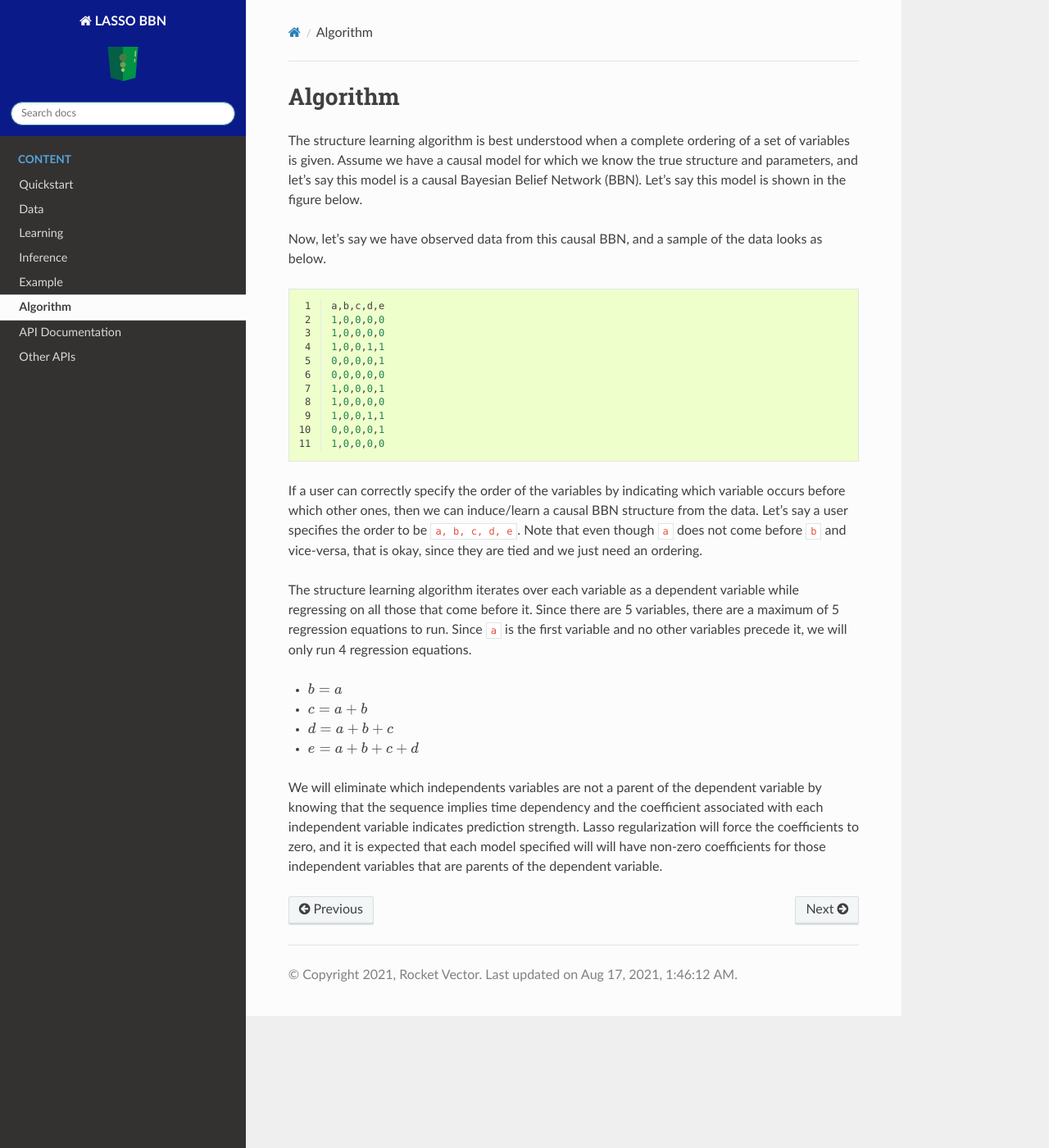
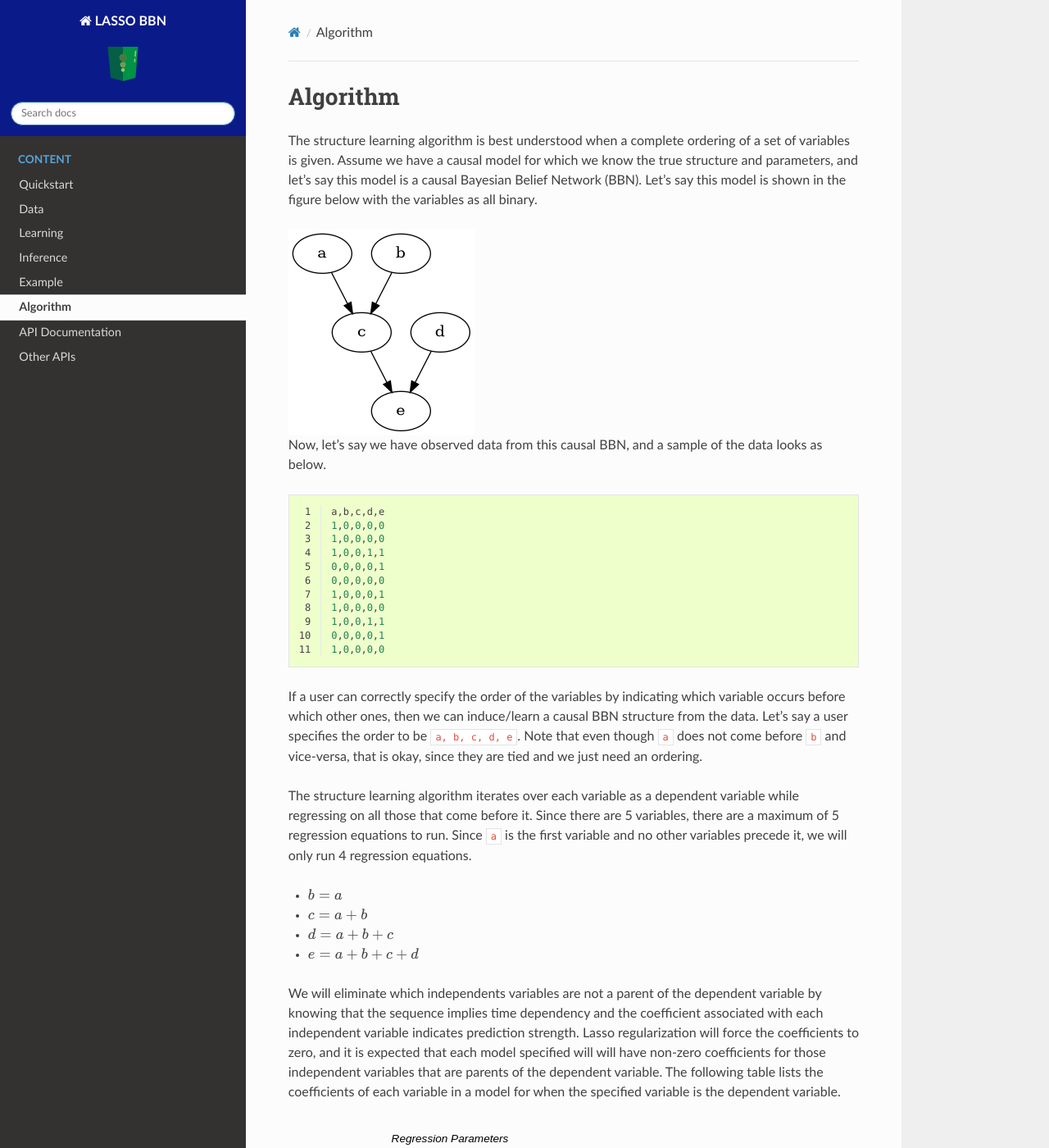
Before and after one commit to oneoffcoder/lasso-bbn, a Sphinx documentation site: the page built from docs/source/algorithm.rst, in a window 1280 px wide and 1400 px high. Shown: the whole window at 82% size. Built offline with Sphinx 7.4.7 and the Read the Docs theme 2.0.0, drawn with Linux system fonts in a browser that asks for light colours; some of the changed text lies outside the part shown.

Commit message:
add algo section

```diff
--- a/docs/source/algorithm.rst
+++ b/docs/source/algorithm.rst
@@ -1,7 +1,16 @@
 Algorithm
 =========
 
-The structure learning algorithm is best understood when a complete ordering of a set of variables is given. Assume we have a causal model for which we know the true structure and parameters, and let's say this model is a causal Bayesian Belief Network (BBN). Let's say this model is shown in the figure below.
+The structure learning algorithm is best understood when a complete ordering of a set of variables is given. Assume we have a causal model for which we know the true structure and parameters, and let's say this model is a causal Bayesian Belief Network (BBN). Let's say this model is shown in the figure below with the variables as all binary.
+
+.. graphviz::
+
+   digraph foo {
+      "a" -> "c";
+      "b" -> "c";
+      "c" -> "e";
+      "d" -> "e";
+   }
 
 Now, let's say we have observed data from this causal BBN, and a sample of the data looks as below.
 
@@ -17,4 +26,12 @@
 - :math:`d = a + b + c`
 - :math:`e = a + b + c + d`
 
-We will eliminate which independents variables are not a parent of the dependent variable by knowing that the sequence implies time dependency and the coefficient associated with each independent variable indicates prediction strength. Lasso regularization will force the coefficients to zero, and it is expected that each model specified will will have non-zero coefficients for those independent variables that are parents of the dependent variable.
+We will eliminate which independents variables are not a parent of the dependent variable by knowing that the sequence implies time dependency and the coefficient associated with each independent variable indicates prediction strength. Lasso regularization will force the coefficients to zero, and it is expected that each model specified will will have non-zero coefficients for those independent variables that are parents of the dependent variable. The following table lists the coefficients of each variable in a model for when the specified variable is the dependent variable.
+
+.. csv-table:: Regression Parameters
+   :file: code/model-parameters.csv
+   :header-rows: 1
+
+You see that the regression models for ``a``, ``b`` and ``d`` have no parents. The regression model for ``c`` as the dependent variable suggests that ``a`` and ``b`` are its parents. The regression model for ``e`` as the dependent variable suggests that ``c`` and ``d`` are its parents.
+
+With the sequence to help us build the models, and with using Lasso regularization, we now can induce parent-child relationships between the dependent and non-zero coefficient variables (by non-zero, we mean the absolute value of the coefficient). We can proceed through the models from ``a`` to ``e`` (as the dependent variable) and start drawing the arcs between parent and child one at a time, and where a cycle is formed, skip drawing this arc.
--- /dev/null
+++ b/docs/source/code/model-parameters.csv
@@ -0,0 +1,6 @@
+Dependent Variable, a, b, c, d, e
+a, 0, 0, 0, 0, 0
+b, 0, 0, 0, 0, 0
+c, 0.8, 0.3, 0, 0
+d, 0, 0, 0, 0, 0
+e, 0, 0, 0.3, 0.8, 0
--- a/docs/source/conf.py
+++ b/docs/source/conf.py
@@ -37,6 +37,7 @@
     'sphinx.ext.coverage',
     'sphinx.ext.mathjax',
     'sphinx.ext.githubpages',
+    'sphinx.ext.graphviz',
     'sphinxcontrib.bibtex',
     'sphinx_sitemap',
     'nbsphinx'
```
Also changed, not shown: 2 other files.
